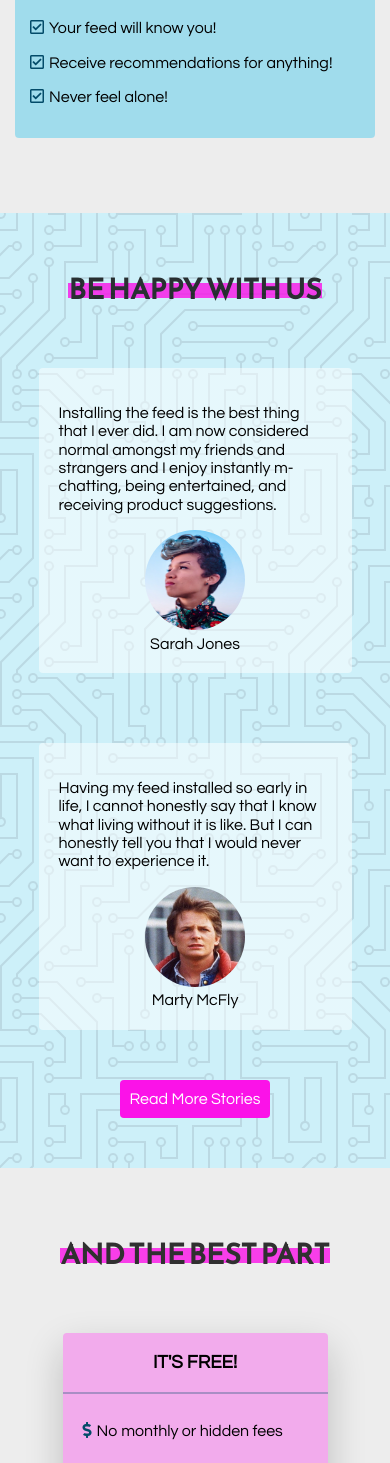
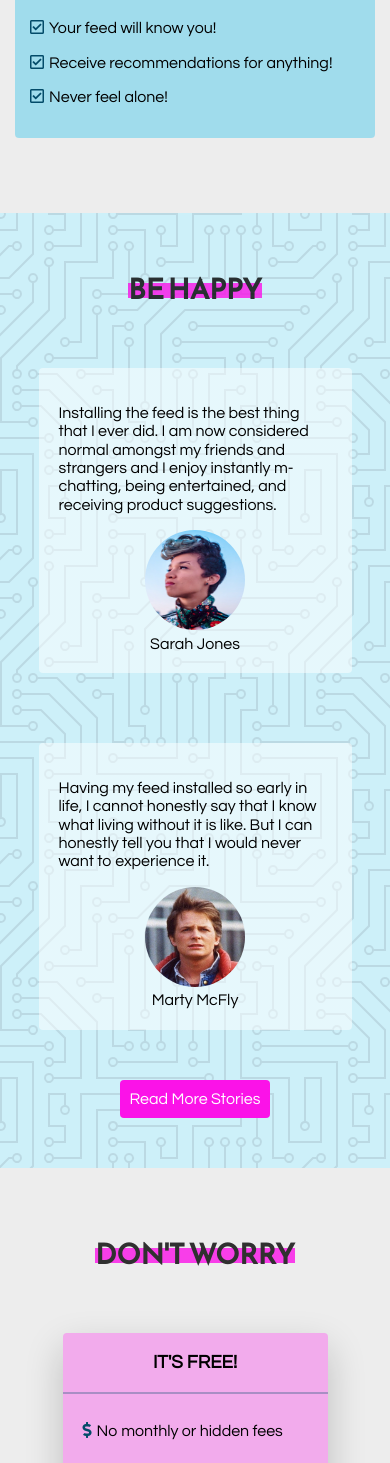
Before and after one commit to stevenremenapp/feed, a plain HTML site: page index.html in a window 390 px wide. Shown: the part 1764-3227 px from the top of the page. Drawn offline with Linux system fonts and the light colour scheme.

Commit message:
Change second and third headers so they fit one line on small screen

```diff
--- a/index.html
+++ b/index.html
@@ -86,7 +86,7 @@
                 </div>
         </section>
         <section class="testimonials" id="testimonials">
-            <h2 class="secondary-header">Be Happy With Us</h2>
+            <h2 class="secondary-header">Be Happy</h2>
             <div class="testimonials-container">
                 <div class="testimonials-testimonial-div">
                         <div class="testimonials-nameplate">
@@ -106,7 +106,7 @@
             </div>
         </section>
         <section class="pricing-and-install" id="pricing-install">
-            <h2 class="secondary-header">And the best part</h2>
+            <h2 class="secondary-header">Don't Worry</h2>
             <div class="pricing-install-container">
                 <div class="pricing-install-cost-container">
                     <div class="pricing-install-header">
```
